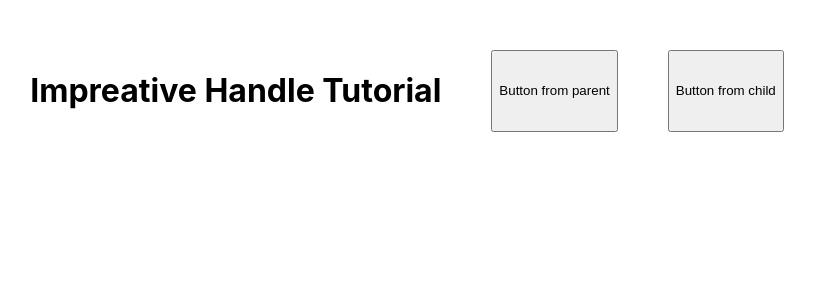
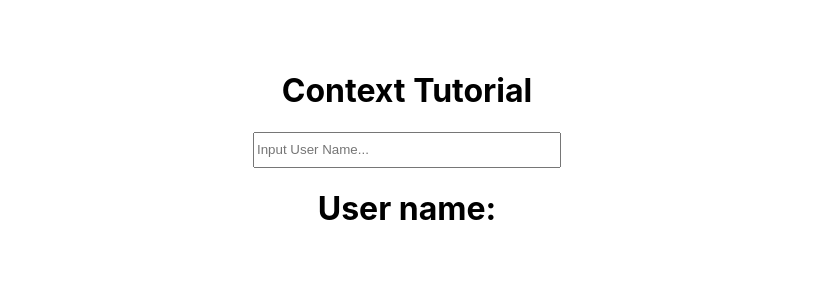
Before and after one commit to hoangtranson/react-tutorial, a React (Create React App) app: page / in a window 1280 px wide. Shown: the top 300 px of the page, without its empty margins (233-1048 px from the left). Built offline with nearby package versions, Linux system fonts and the light colour scheme.

Commit message:
context tutorial

```diff
--- a/src/App.css
+++ b/src/App.css
@@ -1,6 +1,7 @@
 .App {
   display: flex;
+  flex-direction: column;
   justify-content: center;
-  gap: 50px;
+  align-items: center;
   margin-top: 50px;
 }
--- a/src/App.js
+++ b/src/App.js
@@ -6,6 +6,7 @@ import EffectTutorial from "./components/useEffect";
 import RefTutorial from "./components/useRef";
 import LayoutEffectTutorial from "./components/useLayoutEffect";
 import ImpreativeHandle from "./components/useImperativeHandle";
+import ContextTutorial from "./components/contextTutorial";
 
 function App() {
 
@@ -16,7 +17,8 @@ function App() {
       {/* <EffectTutorial></EffectTutorial> */}
       {/* <RefTutorial /> */}
       {/* <LayoutEffectTutorial /> */}
-      <ImpreativeHandle />
+      {/* <ImpreativeHandle /> */}
+      <ContextTutorial />
     </div>
   );
 }
--- /dev/null
+++ b/src/components/contextTutorial/Login.js
@@ -0,0 +1,15 @@
+import { useState } from "react";
+
+const Login = ({setUserName}) => {
+
+    return (
+        <>
+            <input onChange={ event => {
+                setUserName(event.target.value)
+            }} style={ {width: 300, height: 30}}  placeholder="Input User Name..."/>
+
+        </>
+    )
+}
+
+export default Login;
--- /dev/null
+++ b/src/components/contextTutorial/User.js
@@ -0,0 +1,13 @@
+import { useState } from "react";
+
+const User = ({username}) => {
+
+    return (
+        <>
+            <h1>User name: {username ?? 'N/A'}</h1>
+
+        </>
+    )
+}
+
+export default User;
--- /dev/null
+++ b/src/components/contextTutorial/index.js
@@ -0,0 +1,17 @@
+import { useState } from "react";
+import Login from "./Login";
+import User from "./User";
+
+const ContextTutorial = () => {
+    const [username, setUsername] = useState("");
+
+    return (
+        <>
+            <h1>Context Tutorial</h1>
+            <Login setUserName={setUsername}/>
+            <User username={username}/>
+        </>
+    )
+}
+
+export default ContextTutorial;
--- a/src/components/useImperativeHandle/index.js
+++ b/src/components/useImperativeHandle/index.js
@@ -1,5 +1,5 @@
 import { useRef } from "react";
-import Button from "./button";
+import Button from "./Button";
 
 const ImpreativeHandle = () => {
     const btnRef = useRef(null);
```
